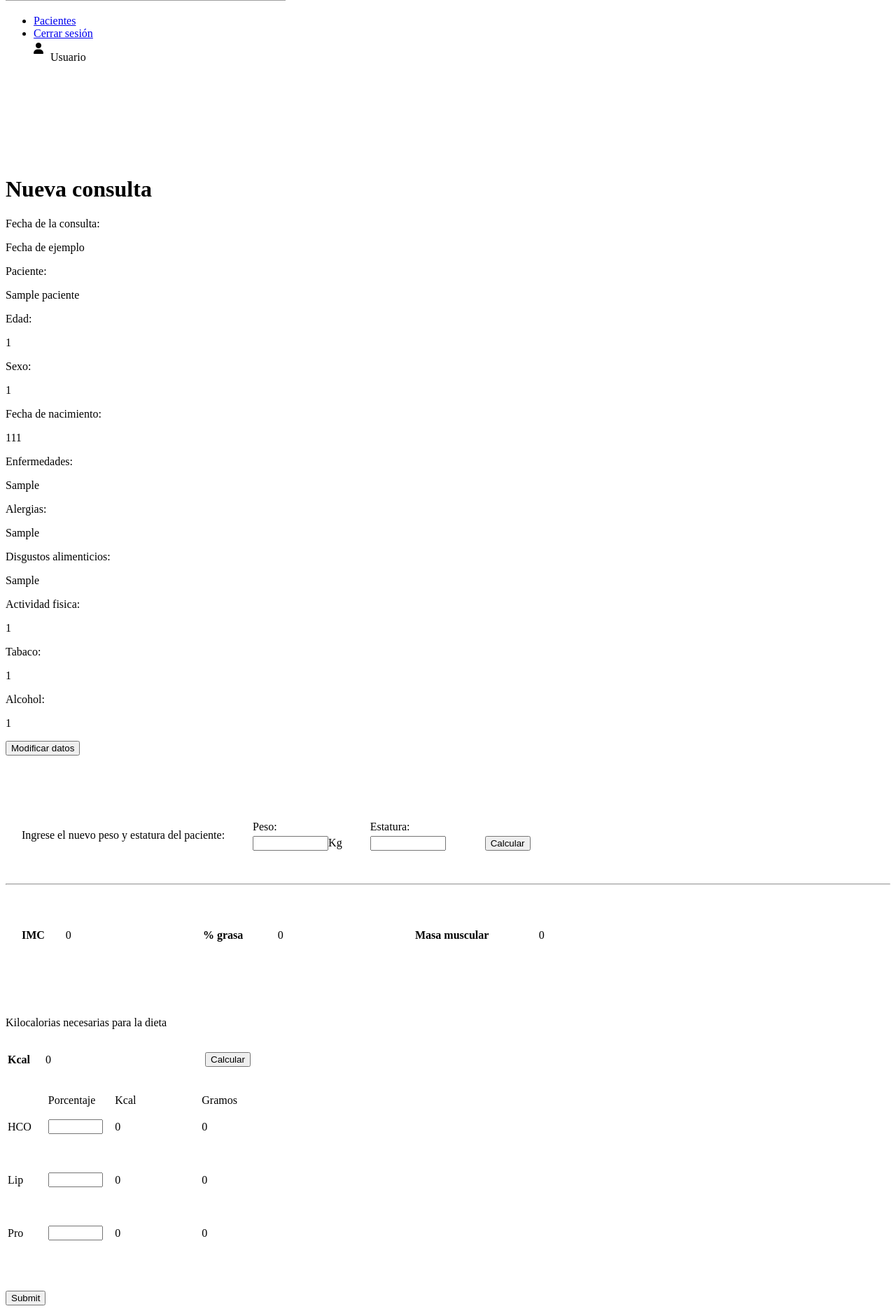
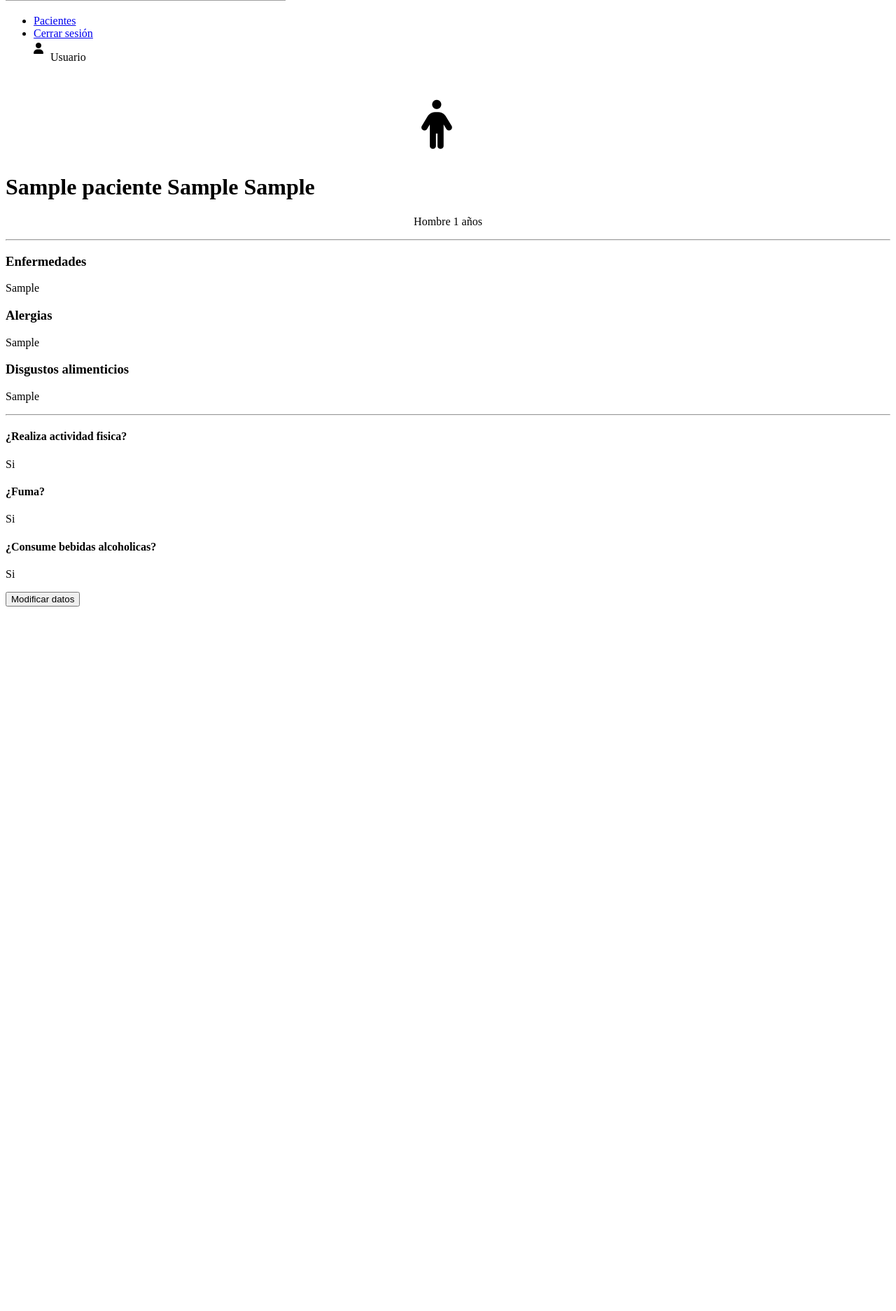
Before and after one commit to fxbelx1/Consultorio-Nutricionista, a PHP site: page /consulta_paciente.php?prueba=1 in a window 1280 px wide. Shown: the part 307-2181 px from the top of the page at 70% size. After the commit the page ends 1174 px from the top, so only its background shows below. Run offline with PHP 8.4, Linux system fonts and the light colour scheme; tables that the repository leaves empty hold one stand-in row (values such as "Sample post"); some libraries are stand-ins or nearby versions; grey boxes are pictures that could not be loaded.

Commit message:
Estilo datos personales de la pantalla de consulta

```diff
--- a/HTML/consulta_paciente.php
+++ b/HTML/consulta_paciente.php
@@ -82,69 +82,81 @@
 
         ?>
 
+        <div class="cont-cons">
+            <div class="datos_paciente">
+                <i class="fas fa-solid fa-person" style="font-size: 70px; margin-inline: 47%; margin-top: 20px; margin-bottom: 15px;"></i>
 
-        <div class="datos_paciente">
-            <br><br><br><br><br><br>
-            <h1 >Nueva consulta</h1>
+                <h1><?php echo $mostrar['Nombre'] . " " . $mostrar['Apellido_P'] . " " . $mostrar['Apellido_M'] ?></h1>
+                <p style="text-align: center;"> <?php
+                    if($mostrar['Sexo'] == 1){
+                        echo "Hombre ";
+                    }
+                    else if($mostrar['Sexo'] == 2){
+                        echo "Mujer, ";
+                    }
 
-            <form class="formconsu">
-                <table></table>
-                <label for="fecha_consulta">Fecha de la consulta:</label><br>
-                <p> Fecha de ejemplo</p>
+                    echo $mostrar['Edad'] . " años";
+                    ?>
+                </p> <hr>
 
-                <label for="paciente"> Paciente:</label>
-                <p><?php echo $mostrar['Nombre'] ?></p>
+                <h3>Enfermedades</h3>
+                <p><?php echo $mostrar['Enfermedades']; ?></p>
+                <!--<p>Lorem Ipsum es simplemente el texto de relleno de las imprentas y archivos de texto. Lorem Ipsum es simplemente el texto de relleno de las imprentas y archivos de texto.</p>-->
 
-                <label for="edad"> Edad:</label>
+                <h3>Alergias</h3>
+                <p><?php echo $mostrar['Alergias']; ?></p>
+                <!--<p>Lorem Ipsum es simplemente el texto de relleno de las imprentas y archivos de texto. Lorem Ipsum es simplemente el texto de relleno de las imprentas y archivos de texto.</p>-->
+
+                <h3>Disgustos alimenticios</h3>
+                <p><?php echo $mostrar['Disgustos']; ?></p>
+                <!--<p>Lorem Ipsum es simplemente el texto de relleno de las imprentas y archivos de texto. Lorem Ipsum es simplemente el texto de relleno de las imprentas y archivos de texto.</p>-->
+                <hr>
+
+                <div>
+                    <h4>¿Realiza actividad fisica?</h4>
                     <p>
                         <?php
-                        echo $mostrar['Edad'];
-                        $edad1 = $mostrar['Edad'];
+                            if($mostrar['Act_Fisica'] == 1){
+                                echo "Si";
+                            }
+                            else if($mostrar['Act_Fisica'] == 0){
+                                echo "No";
+                            }
                         ?>
-                    <script>
-                        var edad = '<?=$edad1?>';
-                    </script>
                     </p>
 
-                <label> Sexo:</label>
+                    <h4>¿Fuma?</h4>
                     <p>
                         <?php
-                        echo $mostrar['Sexo'];
-                        $sexo1 = $mostrar['Sexo'];
+                            if($mostrar['Tabaco'] == 1){
+                                echo "Si";
+                            }
+                            else if($mostrar['Tabaco'] == 0){
+                                echo "No";
+                            }
                         ?>
-                    <script>
-                        var sexo = '<?=$sexo1?>';
-                    </script>
                     </p>
 
-                <label for="nacimiento">Fecha de nacimiento:</label>
-                <p><?php echo $mostrar['Dia']; echo $mostrar['Mes']; echo $mostrar['Año']; ?></p>
+                    <h4>¿Consume bebidas alcoholicas?</h4>
+                    <p>
+                        <?php
+                            if($mostrar['Alcohol'] == 1){
+                                echo "Si";
+                            }
+                            else if($mostrar['Alcohol'] == 0){
+                                echo "No";
+                            }
+                        ?>
+                    </p>
+                </div>
 
-                <label for="endermedades">Enfermedades:</label>
-                <p><?php echo $mostrar['Enfermedades'] ?></p>
-
-                <label for="alergias">Alergias:</label>
-                <p><?php echo $mostrar['Alergias'] ?></p>
-
-                <label for="disgustos">Disgustos alimenticios:</label>
-                <p><?php echo $mostrar['Disgustos'] ?></p>
-
-                <label>Actividad fisica:</label>
-                <p><?php echo $mostrar['Act_Fisica'] ?></p>
-
-                <label>Tabaco:</label>
-                <p><?php echo $mostrar['Tabaco'] ?></p>
-
-                <label>Alcohol:</label>
-                <p><?php echo $mostrar['Alcohol'] ?></p>
-
-            </form>
                 <button class="boton1" type="submit">Modificar datos</button>
             </div>
             <!------------------------ DATOS DEL PACIENTE (IZQUIERDA) ------------------------->
 
+
             <!------------------------ CALCULOS ANTROPOMETRICOS (DERECHA) ------------------------->
-        <div class="calculos">
+            <div class="calculos" style="display: none;">
                 <br><br><br>
                 <!------------------------ ESTATURA Y PESO ------------------------->
                 <form action="pruebas.php" method="POST" >
@@ -257,6 +269,7 @@
                     <input type="submit" onclick="prueba()">
                 </form>
             </div>
+        </div>
         <!------------------------ CALCULOS ANTROPOMETRICOS (DERECHA) ------------------------->
     <!--</div>-->
 
--- a/HTML/registrar_paciente.php
+++ b/HTML/registrar_paciente.php
@@ -119,7 +119,7 @@
 
             <!-- derecha -->
             <div class="datos-reg">
-                <h1>No me acuerdo</h1>
+                <h1>Datos dieteticos</h1>
                 <!--<form class="formconsu2" action="registrar_paciente.php" method="POST" >-->
                 <table class="datos-pers">
                     <TR>
```
Also changed, not shown: CSS/index_diseño.css (+50 -6 lines). Lines whose indentation alone changed are shown as unchanged.
